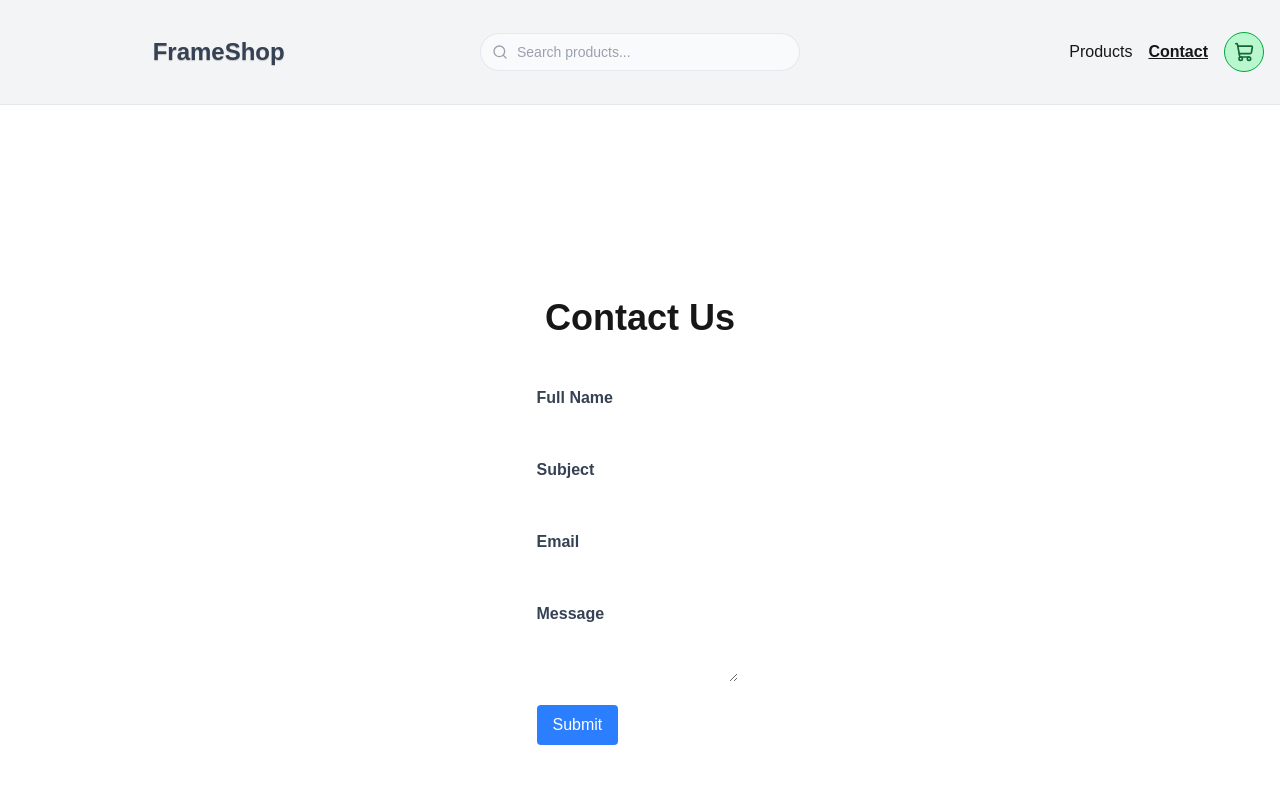
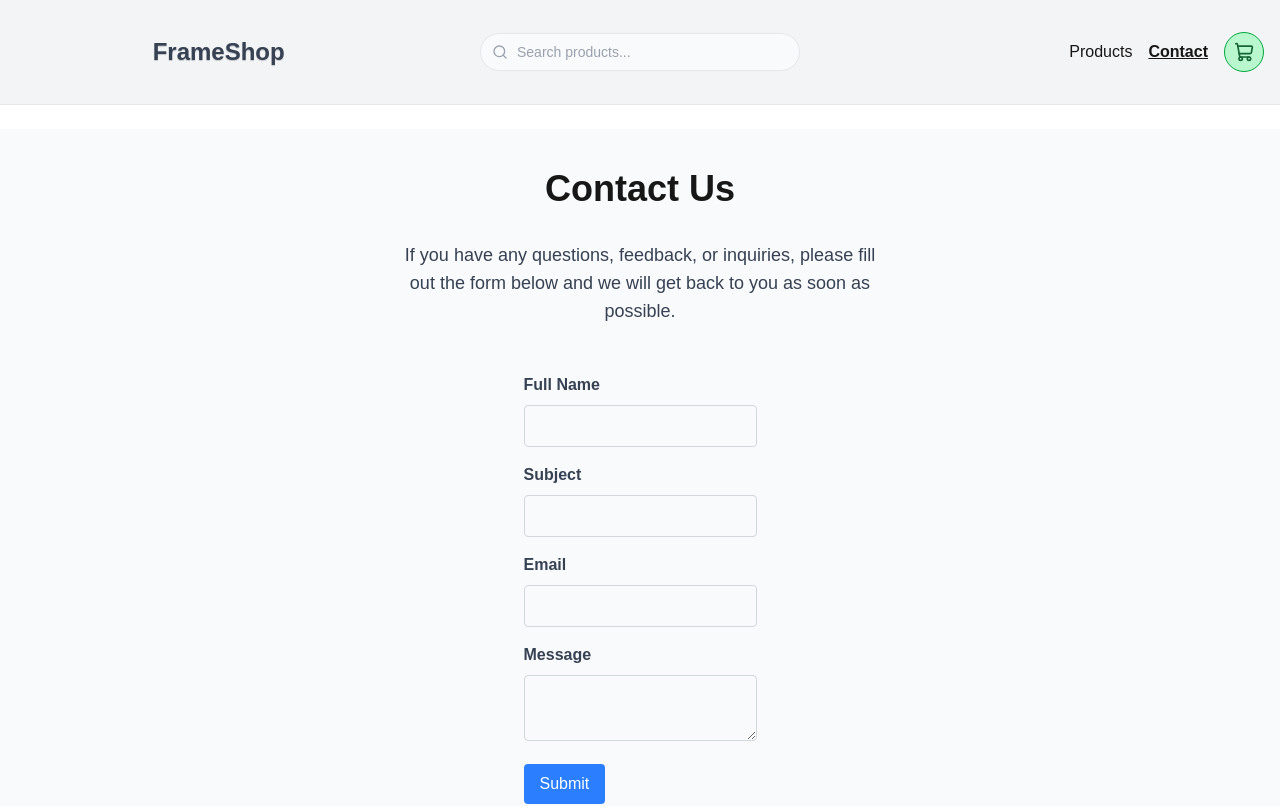
Before and after one commit to NoroffFEU/jsfw-2025-v1-erik-js-frameworks-ca, a Next.js app: page /contact in a window 1280 px wide. Shown: the top 806 px of the page. Built offline with nearby package versions, Linux system fonts and the light colour scheme.

Commit message:
startet working on contact page

```diff
--- a/src/app/contact/page.tsx
+++ b/src/app/contact/page.tsx
@@ -2,8 +2,13 @@ import ContactForm from "../../features/contact/ContactForm";
 
 export default function ContactPage() {
   return (
-    <div className="flex flex-col items-center justify-center min-h-screen py-2">
-      <h1 className="text-4xl font-bold mb-8">Contact Us</h1>
+    <div className="flex flex-col items-center justify-center min-h-[50vh] max-w-lg py-2">
+      <h1 className="text-4xl font-bold my-8">Contact Us</h1>
+      <p className="text-lg mb-8 text-center text-gray-700 px-4">
+        If you have any questions, feedback, or inquiries, please fill out the
+        form below and we will get back to you as soon as possible.
+      </p>
+
       <ContactForm />
     </div>
   );
--- a/src/app/layout.tsx
+++ b/src/app/layout.tsx
@@ -34,7 +34,7 @@ export default function RootLayout({
       <body className="min-h-full flex flex-col">
         <Suspense fallback={<div>Loading...</div>}>
           <Header />
-          <main className="flex-1">
+          <main className="flex-1  items-center flex flex-col bg-gray-50 dark:bg-gray-900">
             <Providers>{children}</Providers>
           </main>
           <Footer />
--- a/src/features/contact/ContactForm.tsx
+++ b/src/features/contact/ContactForm.tsx
@@ -33,7 +33,7 @@ export default function ContactForm() {
       setSubjectError("Subject is required");
       return false;
     } else if (subject.trim().length < 3) {
-      setSubjectError("Subject must be at least 3 characters long");
+      setSubjectError("Must be at least 3 characters long");
       return false;
     }
     setSubjectError("");
@@ -95,7 +95,7 @@ export default function ContactForm() {
     }
   };
   return (
-    <form onSubmit={handleSubmit} className="max-w-md mx-auto p-4">
+    <form onSubmit={handleSubmit} className="max-w-3xl mx-auto p-4">
       <div className="mb-4">
         <label
           htmlFor="fullName"
@@ -104,6 +104,7 @@ export default function ContactForm() {
           Full Name
         </label>
         <input
+          className="w-full border border-gray-300 rounded px-3 py-2"
           type="text"
           id="fullName"
           name="fullName"
@@ -120,6 +121,7 @@ export default function ContactForm() {
           Subject
         </label>
         <input
+          className="w-full border border-gray-300 rounded px-3 py-2"
           type="text"
           id="subject"
           name="subject"
@@ -138,6 +140,7 @@ export default function ContactForm() {
           Email
         </label>
         <input
+          className="w-full border border-gray-300 rounded px-3 py-2"
           type="email"
           id="email"
           name="email"
@@ -154,6 +157,7 @@ export default function ContactForm() {
           Message
         </label>
         <textarea
+          className="w-full border border-gray-300 rounded px-3 py-2"
           id="message"
           name="message"
           value={formData.message}
```
